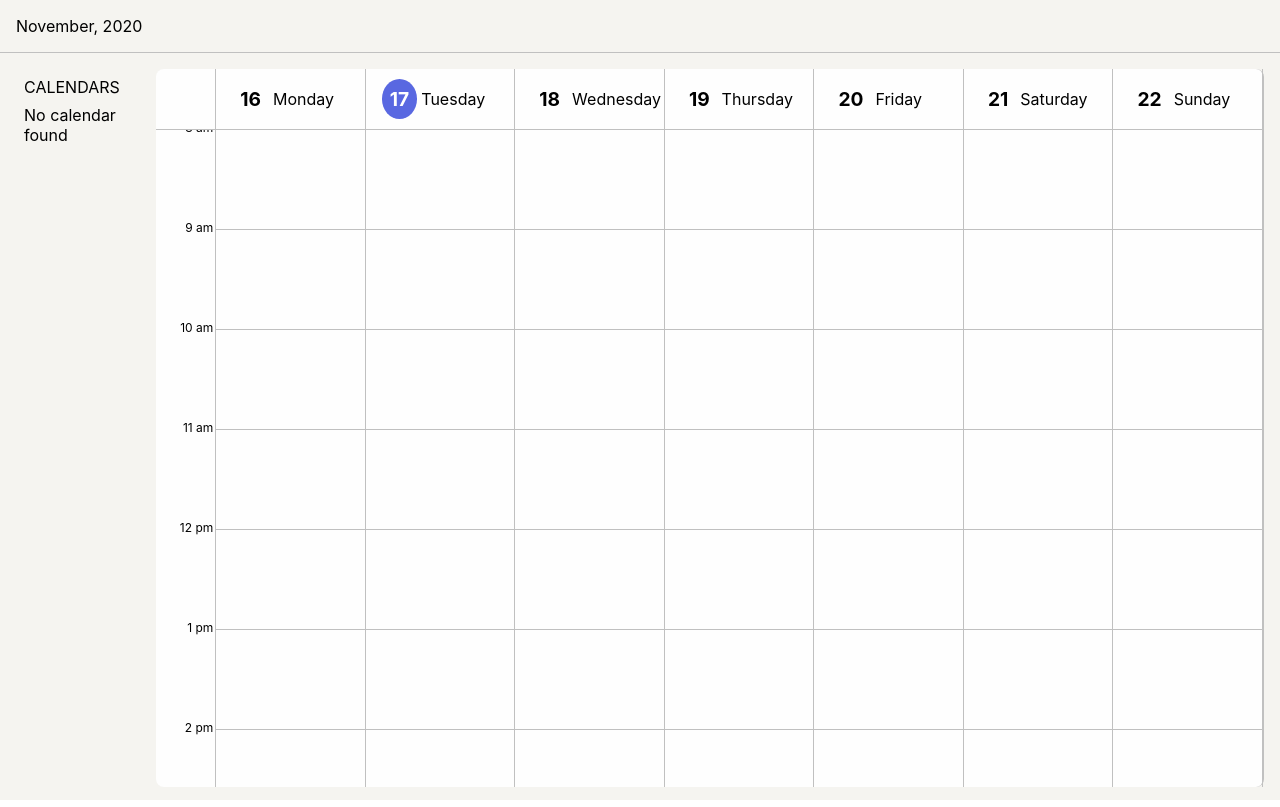
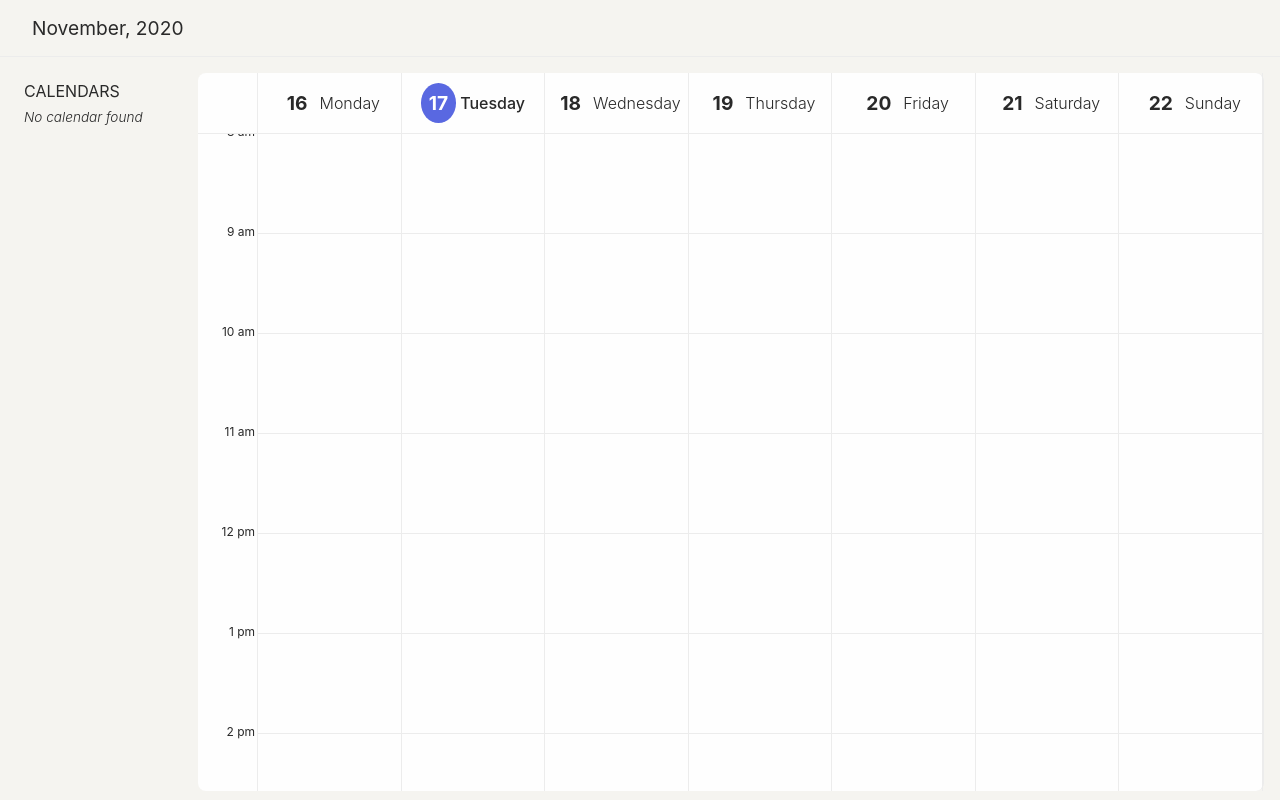
Before and after one commit to gian788/bc2ebd48-4495-474d-84da-80176f4908fe, a React (Create React App) app: page / in a window 1280 px wide. Built offline with nearby package versions, Linux system fonts and the light colour scheme.

Commit message:
css fixes

```diff
--- a/src/components/Calendar.js
+++ b/src/components/Calendar.js
@@ -18,10 +18,12 @@ const useStyles = makeStyles(theme => {
       borderColor: theme.palette.borderColor,
       borderRadius: theme.borderRadius,
     },
+
     dayHeader: {
       padding: theme.spacing(2),
       display: 'flex',
       alignItems: 'center',
+      justifyContent: 'center',
       height: 60,
       boxSizing: 'border-box',
       borderWidth: '0 1px 0 0',
@@ -33,6 +35,12 @@ const useStyles = makeStyles(theme => {
       marginRight: theme.spacing(0.5),
       fontWeight: 'bold',
       fontSize: '1.2rem',
+    },
+    dayOfThWeek: {
+      fontWeight: theme.typography.fontWeight.light,
+    },
+    dayOfThWeekToday: {
+      fontWeight: theme.typography.fontWeight.regular,
     },
     dayHourBlock: {
       height: dayHourBlockHeight,
@@ -125,7 +133,13 @@ const CalendarHeader = () => {
               >
                 {day.format('D')}
               </div>
-              <div className={classes.dayOfThWeek}>{day.format('dddd')}</div>
+              <div
+                className={clsx(classes.dayOfThWeek, {
+                  [classes.dayOfThWeekToday]: moment().dayOfYear() === day.dayOfYear(),
+                })}
+              >
+                {day.format('dddd')}
+              </div>
             </div>
           </div>
         );
--- a/src/components/CalendarsSelector/index.js
+++ b/src/components/CalendarsSelector/index.js
@@ -6,6 +6,8 @@ const useStyles = makeStyles(theme => {
   return {
     calendarsSelector: {
       padding: theme.spacing(1),
+      marginRight: theme.spacing(2),
+      minWidth: 150,
     },
     title: {
       marginBottom: theme.spacing(1),
@@ -13,7 +15,7 @@ const useStyles = makeStyles(theme => {
     calendarIcon: {
       width: theme.spacing(2),
       height: theme.spacing(2),
-      marginRight: theme.spacing(0.5),
+      marginRight: theme.spacing(1),
       borderRadius: '50%',
     },
     calendarItem: {
@@ -26,6 +28,16 @@ const useStyles = makeStyles(theme => {
     },
     calendarItemSelected: {
       background: '#fefefe',
+    },
+    calendarNoCalendars: {
+      fontWeight: theme.typography.fontWeight.light,
+      fontStyle: 'italic',
+      fontSize: '0.85rem',
+    },
+    calendarName: {
+      whiteSpace: 'nowrap',
+      overflow: 'hidden',
+      textOverflow: 'ellipsis',
     },
   };
 });
@@ -40,7 +52,9 @@ const CalendarsSelector = ({ calendars = [], selectedCalendars = {}, setSelected
       </div>
       <div>
         {!calendars.length && (
-          <div data-testid="calendar-selctor-no-calendar">No calendar found</div>
+          <div data-testid="calendar-selctor-no-calendar" className={classes.calendarNoCalendars}>
+            No calendar found
+          </div>
         )}
         {map(
           ({ id, backgroundColor, summary }) => (
@@ -59,7 +73,7 @@ const CalendarsSelector = ({ calendars = [], selectedCalendars = {}, setSelected
                 className={classes.calendarIcon}
                 style={{ backgroundColor }}
               />
-              <div>{summary}</div>
+              <div className={classes.calendarName}>{summary}</div>
             </div>
           ),
           calendars,
--- a/src/components/Header.js
+++ b/src/components/Header.js
@@ -4,7 +4,8 @@ import { makeStyles } from '@material-ui/styles';
 const useStyles = makeStyles(theme => {
   return {
     header: {
-      padding: theme.spacing(2),
+      padding: theme.spacing(2, 4),
+      fontSize: '1.2rem',
       borderBottom: `1px solid ${theme.palette.borderColor}`,
     },
   };
--- a/src/config.js
+++ b/src/config.js
@@ -1,2 +1,2 @@
-export const clientId = 'CLIENT_ID';
-export const apiKey = 'API_KEY';
+export const clientId = '920627203031-p8l6onhpe0jaqj5v3jdh4j9qvbfhfs2t.apps.googleusercontent.com';
+export const apiKey = 'AIzaSyBtM63dJ-bFGJNX254KpS76dE04vetWEYY';
--- a/src/index.css
+++ b/src/index.css
@@ -4,6 +4,7 @@ body {
     'Fira Sans', 'Droid Sans', 'Helvetica Neue', sans-serif;
   -webkit-font-smoothing: antialiased;
   -moz-osx-font-smoothing: grayscale;
+  color: #292929;
 }
 
 code {
--- a/src/theme.js
+++ b/src/theme.js
@@ -1,11 +1,19 @@
+import { map } from 'lodash/fp';
+
 const theme = {
-  spacing: n => n * 8,
+  spacing: (...n) => map(v => `${v * 8}px`, n).join(' '),
   borderRadius: 8,
   palette: {
     background: '#f5f4f0',
     paper: '#fefefe',
     primary: '#5968e1',
-    borderColor: 'silver',
+    borderColor: '#ececec',
+  },
+  typography: {
+    fontWeight: {
+      light: 300,
+      regular: 500,
+    },
   },
 };
 
```
